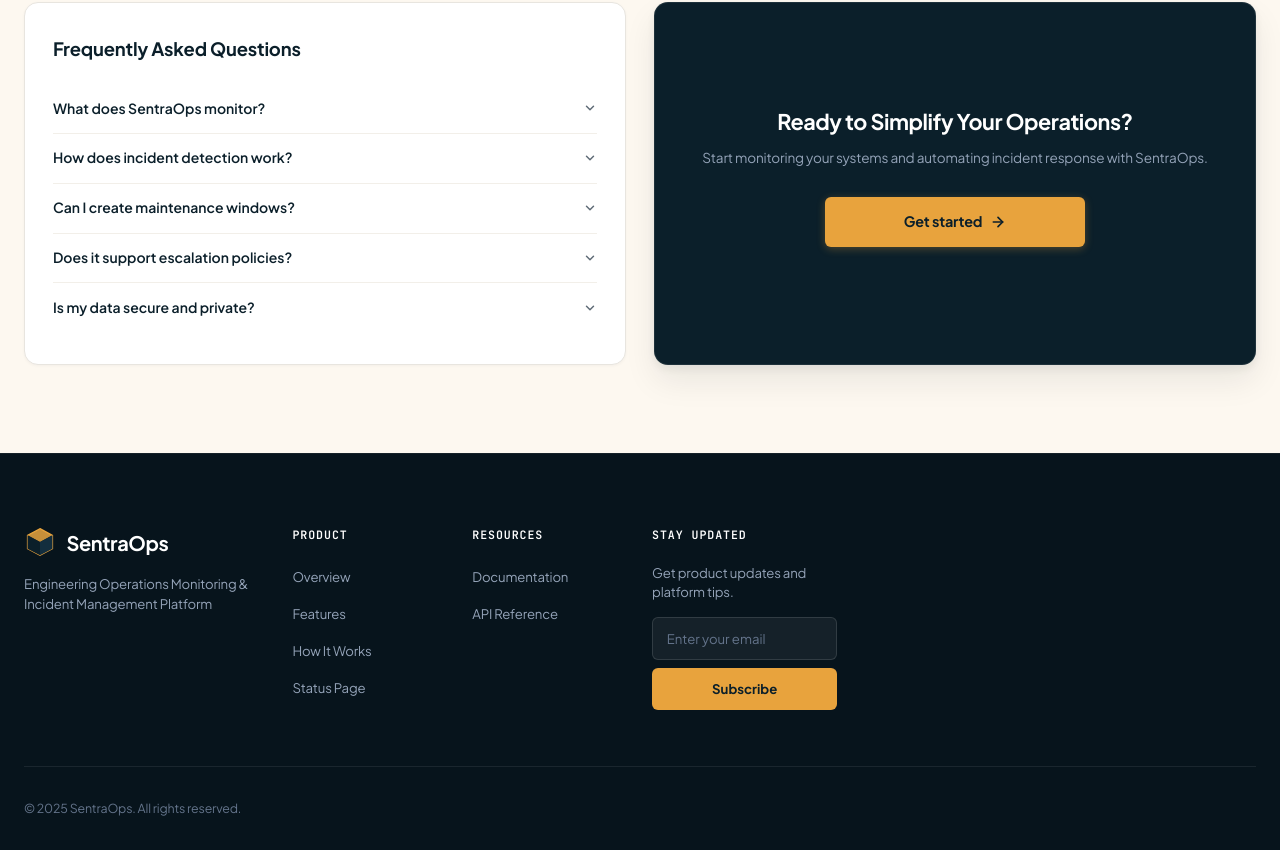
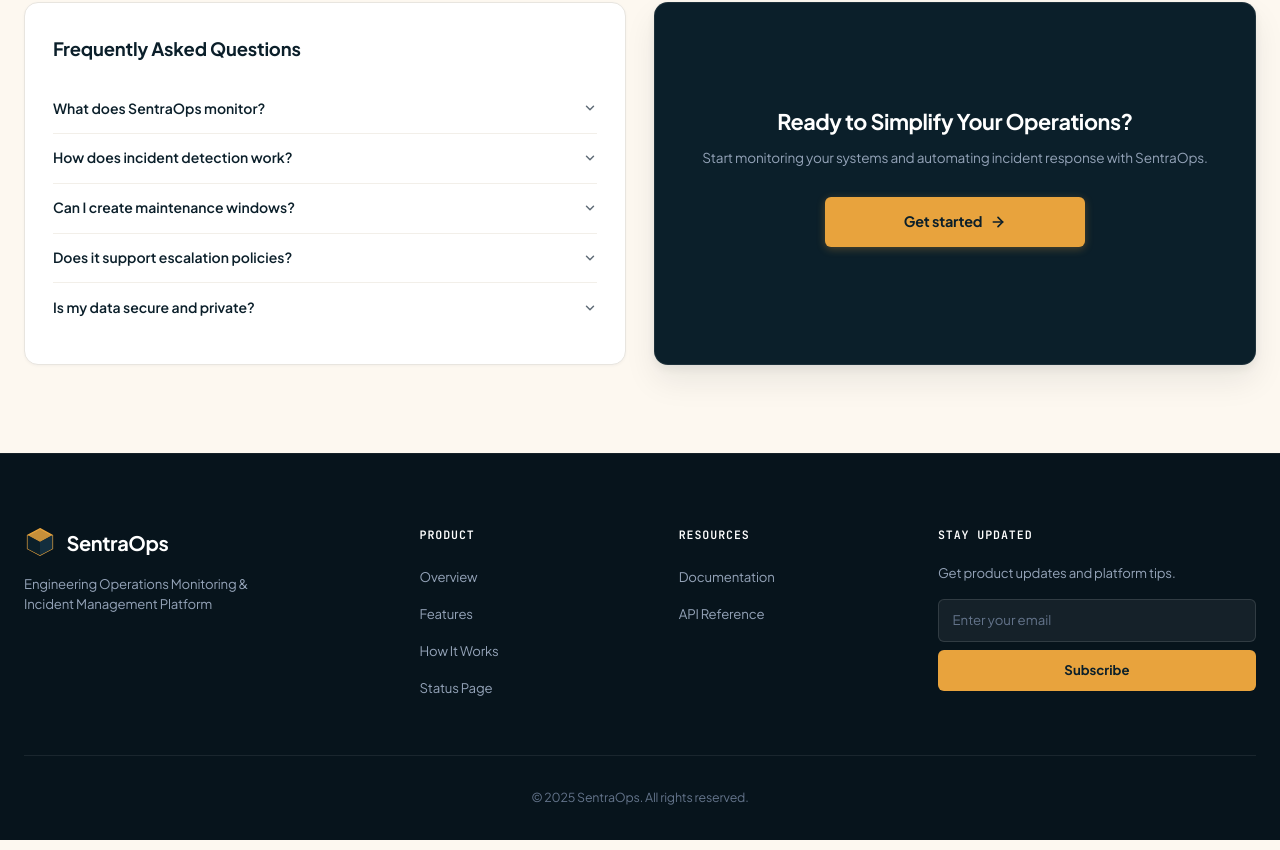
Before and after one commit to Siddhi1189/SentraOps, a React (Vite) app in the folder frontend/: page / in a window 1280 px wide. Shown: the part 2147-2997 px from the top of the page. Built offline with nearby package versions, Linux system fonts and the light colour scheme; no server answers.

Commit message:
uifix(3): docs code block contrast and public footer centering

```diff
--- a/frontend/src/features/public-site/components/PublicFooter.module.css
+++ b/frontend/src/features/public-site/components/PublicFooter.module.css
@@ -13,7 +13,7 @@
 
 .topGrid {
   display: grid;
-  grid-template-columns: 1.6fr 1fr 1fr 1fr 1fr 1.4fr;
+  grid-template-columns: 1.6fr 1fr 1fr 1.4fr;
   gap: 2rem;
   padding-bottom: 3.5rem;
   border-bottom: 1px solid rgba(255, 255, 255, 0.08);
@@ -155,7 +155,7 @@
   padding-top: 2rem;
   display: flex;
   align-items: center;
-  justify-content: flex-start;
+  justify-content: center;
 }
 
 .copyright {
@@ -163,11 +163,12 @@
   font-size: 0.775rem;
   color: #64748B;
   margin: 0;
+  text-align: center;
 }
 
 @media (max-width: 1024px) {
   .topGrid {
-    grid-template-columns: repeat(3, 1fr);
+    grid-template-columns: repeat(2, 1fr);
     row-gap: 2.5rem;
   }
 }
--- a/frontend/src/pages/public/DocsPage.module.css
+++ b/frontend/src/pages/public/DocsPage.module.css
@@ -165,6 +165,14 @@
   font-size: 0.875rem;
 }
 
+.sectionBlock .codeBlock code {
+  background-color: transparent;
+  padding: 0;
+  border-radius: 0;
+  color: inherit;
+  font-size: inherit;
+}
+
 .limitsTableWrapper {
   width: 100%;
   overflow-x: auto;
```
